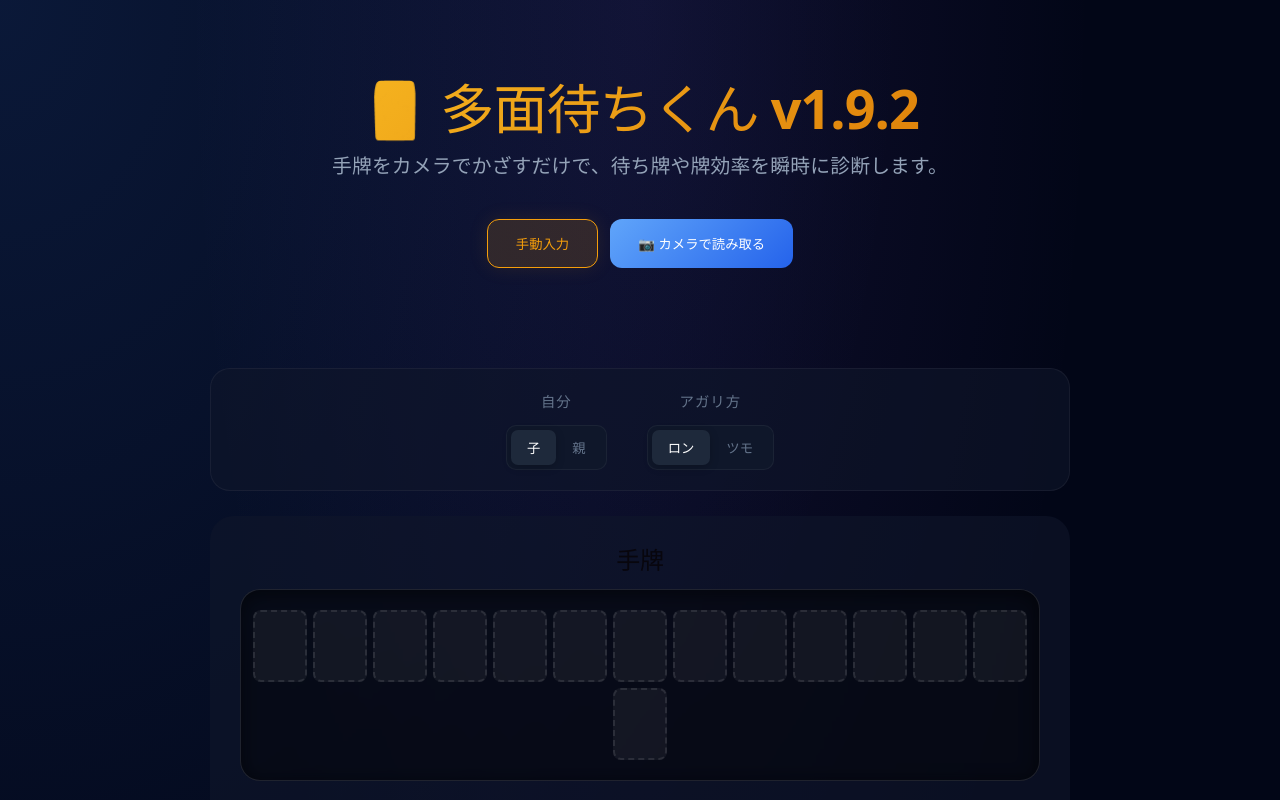
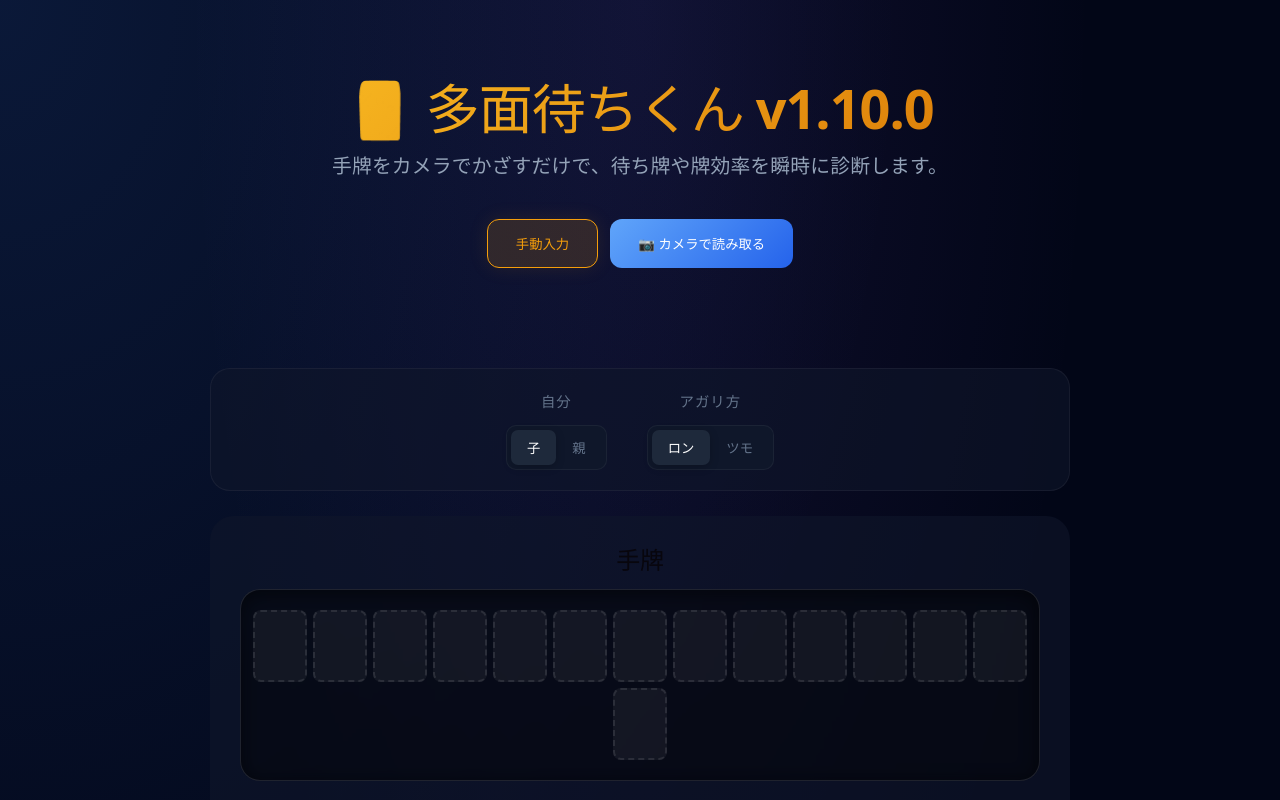
Before and after one commit to lilyschocolate-glitch/mahjong-efficiency-tool, a React (Vite) app: page / in a window 1280 px wide. Shown: the top 800 px of the page. Built offline with nearby package versions, Linux system fonts and the light colour scheme.

Commit message:
fix: v1.10.0 バージョン表示の同期と最終適用

```diff
--- a/src/App.tsx
+++ b/src/App.tsx
@@ -154,7 +154,7 @@ function App() {
   return (
     <div className="container">
       <header>
-        <h1>🀄️ 多面待ちくん <span className="version-tag">v1.9.2</span></h1>
+        <h1>🀄️ 多面待ちくん <span className="version-tag">v1.10.0</span></h1>
         <p>手牌をカメラでかざすだけで、待ち牌や牌効率を瞬時に診断します。</p>
       </header>
 
```
